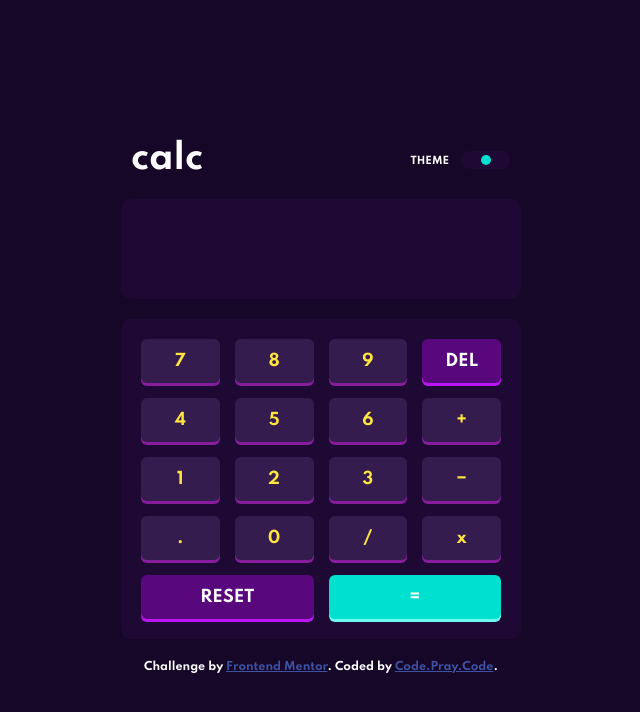
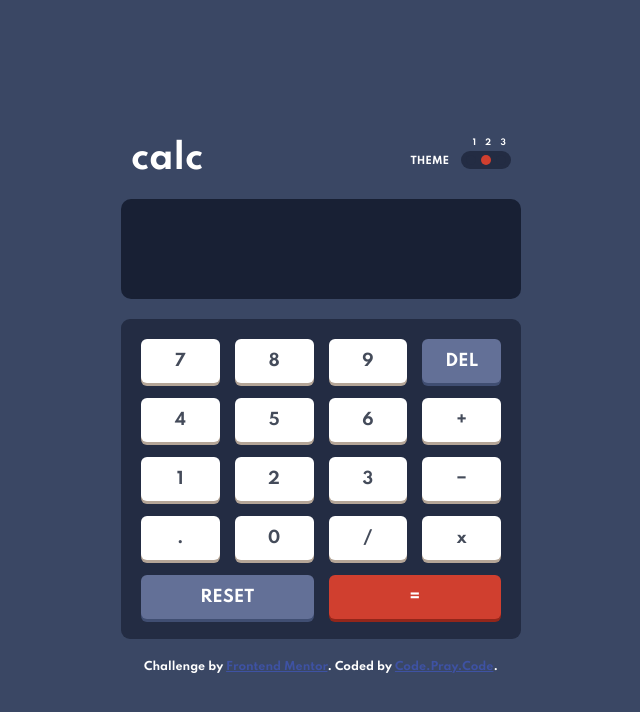
Before and after one commit to Olusola-Precious/calculator, a plain HTML site: page index.html in a window 1280 px wide. Shown: the whole page, without its empty margins (319-959 px from the left). Drawn offline with nearby package versions, Linux system fonts and the light colour scheme.

Commit message:
adjusted them themes and added labels to the toogles

```diff
--- a/styles/style.scss
+++ b/styles/style.scss
@@ -1,8 +1,8 @@
-@use 'themes/theme3';
+@use 'themes/theme1';
 @import "media_queries";
 body {
-    @include theme3.body-style;
-    @include theme3.fonts;
+    @include theme1.body-style;
+    @include theme1.fonts;
     height: 100vh;
     width: 100vw;
     display: flex;
@@ -33,7 +33,7 @@ body {
             font-size: 12px;
         }
         .toogles {
-            @include theme3.toogle-style;
+            @include theme1.toogle-style;
             height: 18px;
             width: 50px;
             margin-top: -3px;
@@ -42,23 +42,27 @@ body {
             display: flex;
             justify-content: space-evenly;
             align-items: center;
+            counter-reset: toogleCounter;
             & div {
+                position: relative;
                 width: 10px;
                 height: 10px;
                 // background: $orange;
                 border-radius: 50%;
                 cursor: pointer;
                 transition: all 0.3s ease;
-                &.hidden {
-                    opacity: 0;
-                }
+                counter-increment: toogleCounter;
             }
-            // & div::before {
-            //     content: "x";
-            //     position: absolute;
-            //     top: 10px;
-            //     color: green;
-            // }
+            & div::before {
+                content: counter(toogleCounter);
+                opacity: 1;
+                font-size: 8px;
+                position: absolute;
+                width: 10px;
+                height: 10px;
+                top: -18px;
+                left: 0;
+            }
         }
     }
 }
@@ -66,7 +70,7 @@ body {
 .calculator__input {
     width: 100%;
     & input {
-        @include theme3.input-style;
+        @include theme1.input-style;
         width: 100%;
         height: 100px;
         border: 0;
@@ -80,7 +84,7 @@ body {
 }
 
 .calculator__buttons {
-    @include theme3.buttons-style;
+    @include theme1.buttons-style;
     margin: 20px 0 5px 0;
     height: 320px;
     width: 400px;
--- a/styles/themes/_theme1.scss
+++ b/styles/themes/_theme1.scss
@@ -34,6 +34,9 @@ $white: hsl(0, 0, 100%);
     background: $darkBlue;
     div {
         background: $red-keyBg;
+        &.hidden {
+            background: $darkBlue;
+        }
     }
 }
 
--- a/styles/themes/_theme2.scss
+++ b/styles/themes/_theme2.scss
@@ -32,6 +32,9 @@ $text-color:hsl(60, 10%, 19%);
     background: $redGrey;
     div {
         background: $orange;
+        &.hidden {
+            background: $redGrey;
+        }
     }
 }
 
--- a/styles/themes/_theme3.scss
+++ b/styles/themes/_theme3.scss
@@ -22,7 +22,7 @@ $white: hsl(0, 0, 100%);
     font-family: 'Spartan', sans-serif;
     font-weight: 700;
     font-size: 34px;
-    color: $white;
+    color: $lightYellow;
 }
 
 @mixin body-style {
@@ -31,8 +31,12 @@ $white: hsl(0, 0, 100%);
 
 @mixin toogle-style {
     background: $very-darkViolent;
+    // color: $lightYellow;
     div {
         background: $pureCyan;
+        &.hidden {
+            background: $very-darkViolent;
+        }
     }
 }
 
@@ -57,7 +61,7 @@ $white: hsl(0, 0, 100%);
     }
     .is__equal {
         background: $pureCyan;
-        color: $white;
+        color: $darkBlue;
         box-shadow: 0px 3px 0px 0px $softCyan;
     }
 }
```
Also changed, not shown: styles/style.css, 1 other file.
